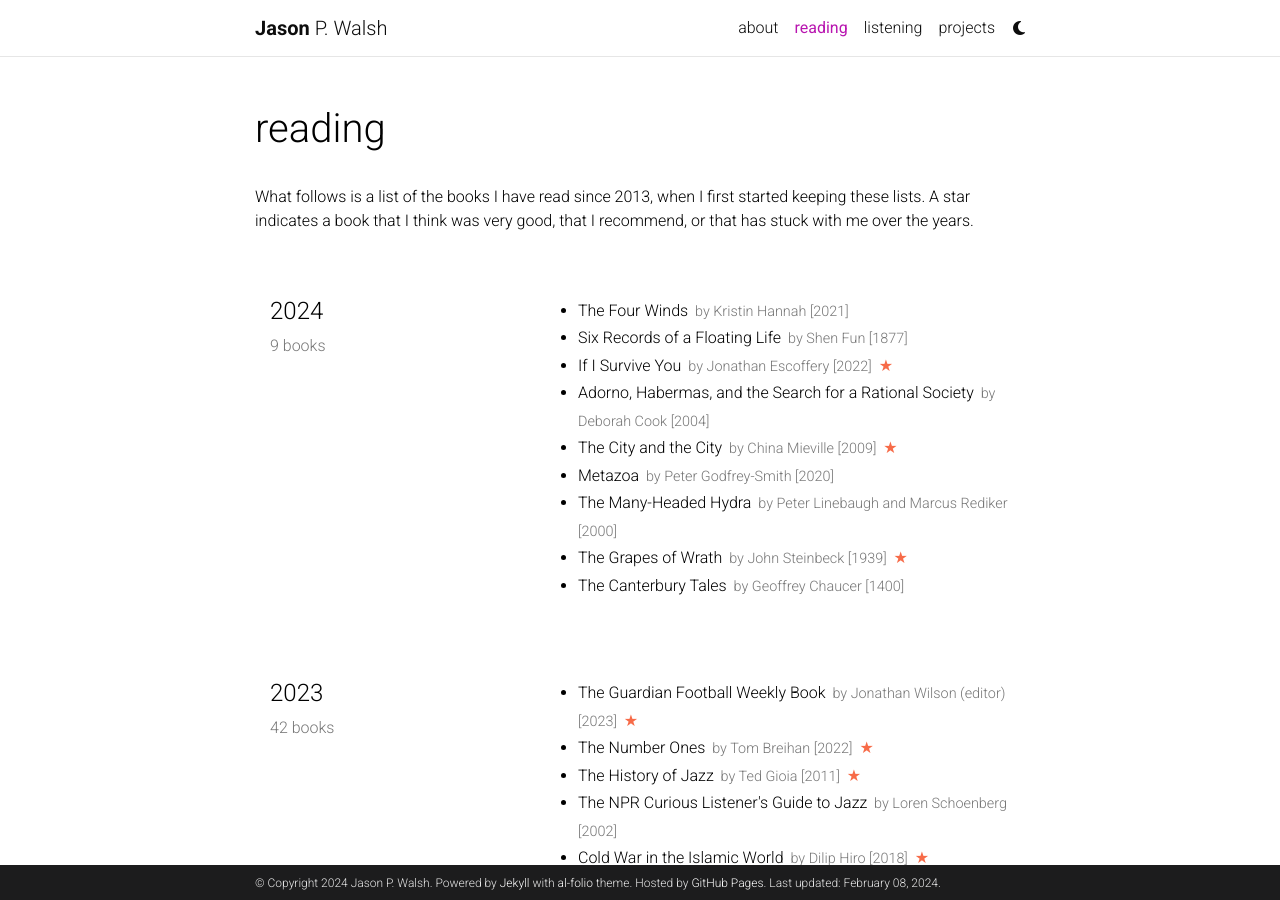
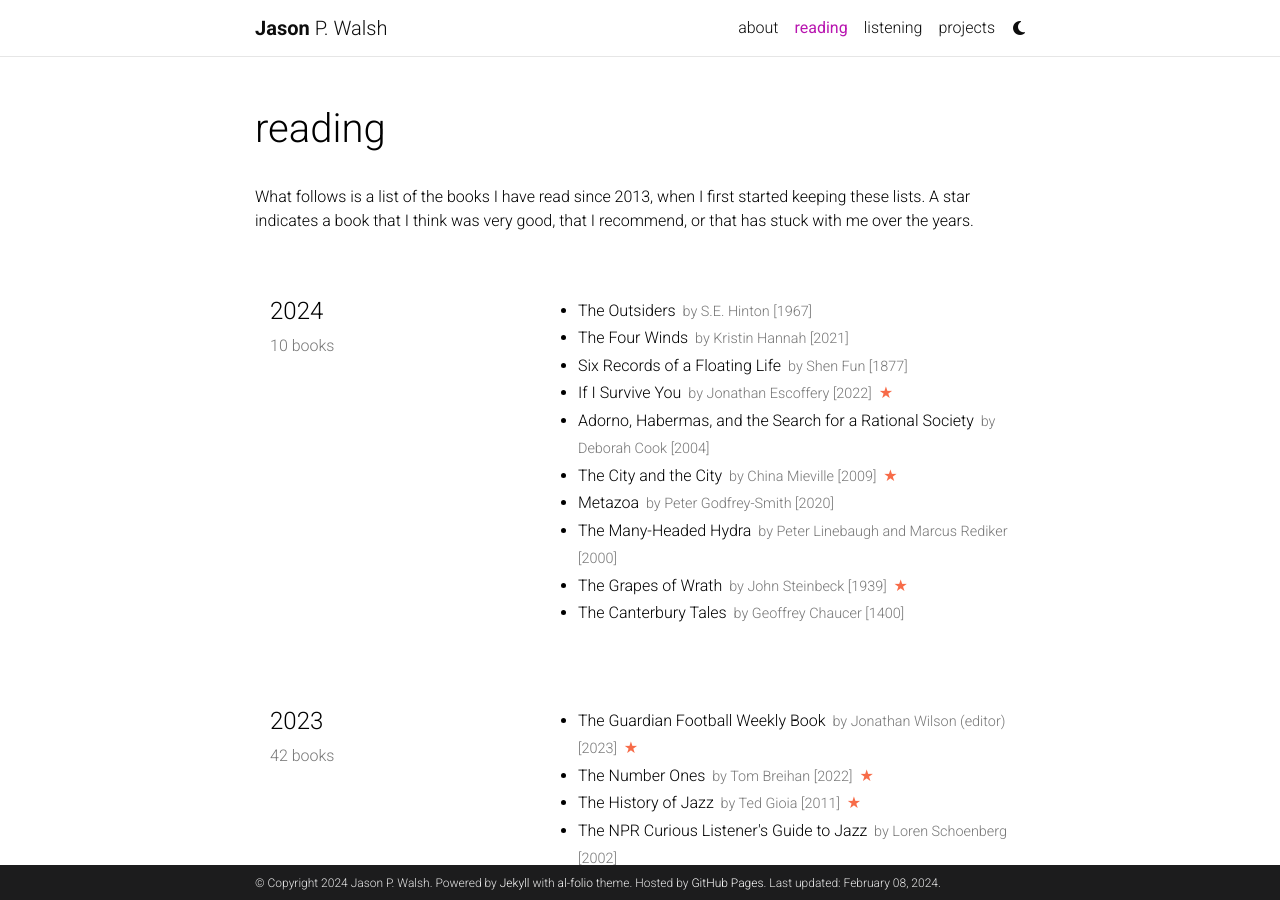
Before and after one commit to jwals23/jwals23.github.io, a Jekyll site: the page built from _pages/reading.md, in a window 1280 px wide and 900 px high. Built offline with Jekyll 4.4.1, drawn with Linux system fonts in a browser that asks for light colours; comment, search, counter and statistics services are not loaded; a style sheet for code colours, icons or effects is not loaded.

Commit message:
Adding Outsiders

```diff
--- a/_data/reading.yml
+++ b/_data/reading.yml
@@ -1,6 +1,10 @@
 list:
   - year: "2024"
     books:
+      - title: The Outsiders
+        author: S.E. Hinton
+        year: 1967
+
       - title: The Four Winds
         author: Kristin Hannah
         year: 2021
```
